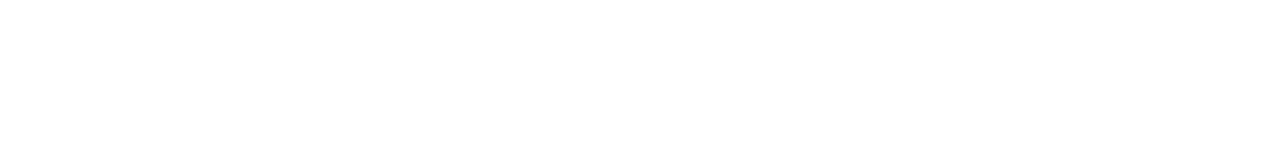
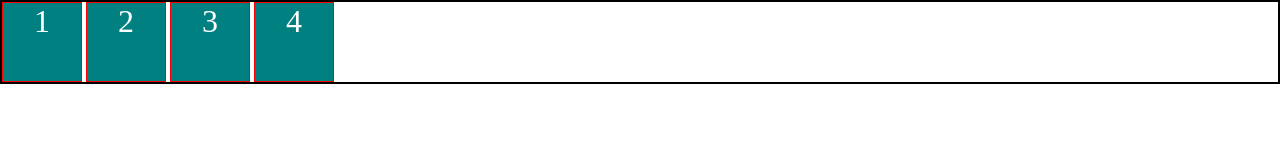
Before and after one commit to MrMykyta/pfm2023-Flex-Usercard-flex, a plain HTML site: page index.html in a window 1280 px wide. Drawn offline with Linux system fonts and the light colour scheme.

Commit message:
without flexbox

```diff
--- a/index.html
+++ b/index.html
@@ -8,10 +8,10 @@
 </head>
 <body>
     <div class="container">
-        <div class="item"></div>
-        <div class="item"></div>
-        <div class="item"></div>
-        <div class="item"></div>
+        <div class="item">1</div>
+        <div class="item">2</div>
+        <div class="item">3</div>
+        <div class="item">4</div>
     </div>
 </body>
 </html>
--- a/style.css
+++ b/style.css
@@ -0,0 +1,22 @@
+body{
+    margin: 0;
+}
+
+*{
+    box-sizing: border-box;
+}
+
+.container{
+    border: 2px solid black;
+}
+
+.item{
+    width: 80px;
+    height: 80px;
+    background-color: teal;
+    color: white;
+    font-size: 2em;
+    border: 1px solid red;
+    text-align: center;
+    display: inline-block;
+}
```
